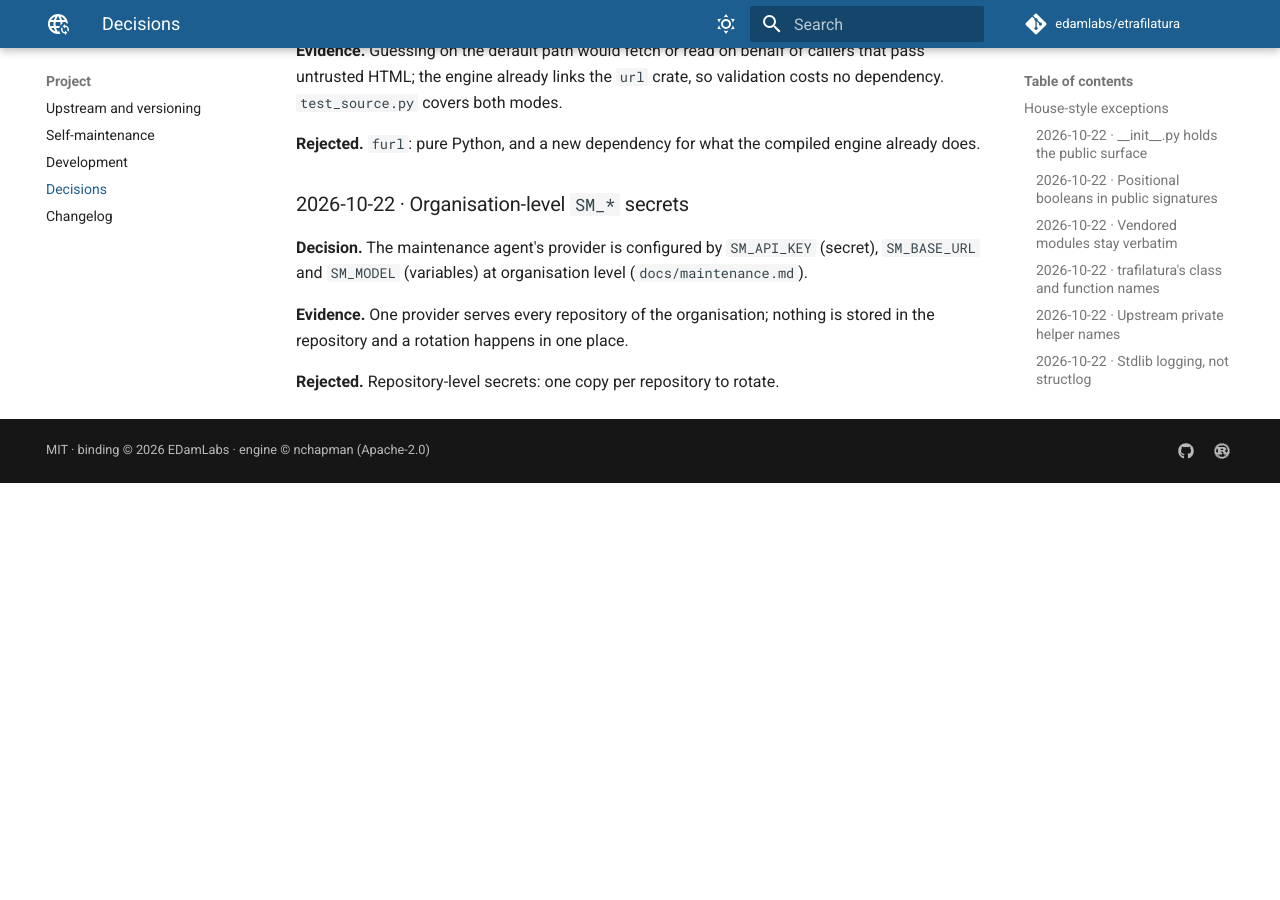
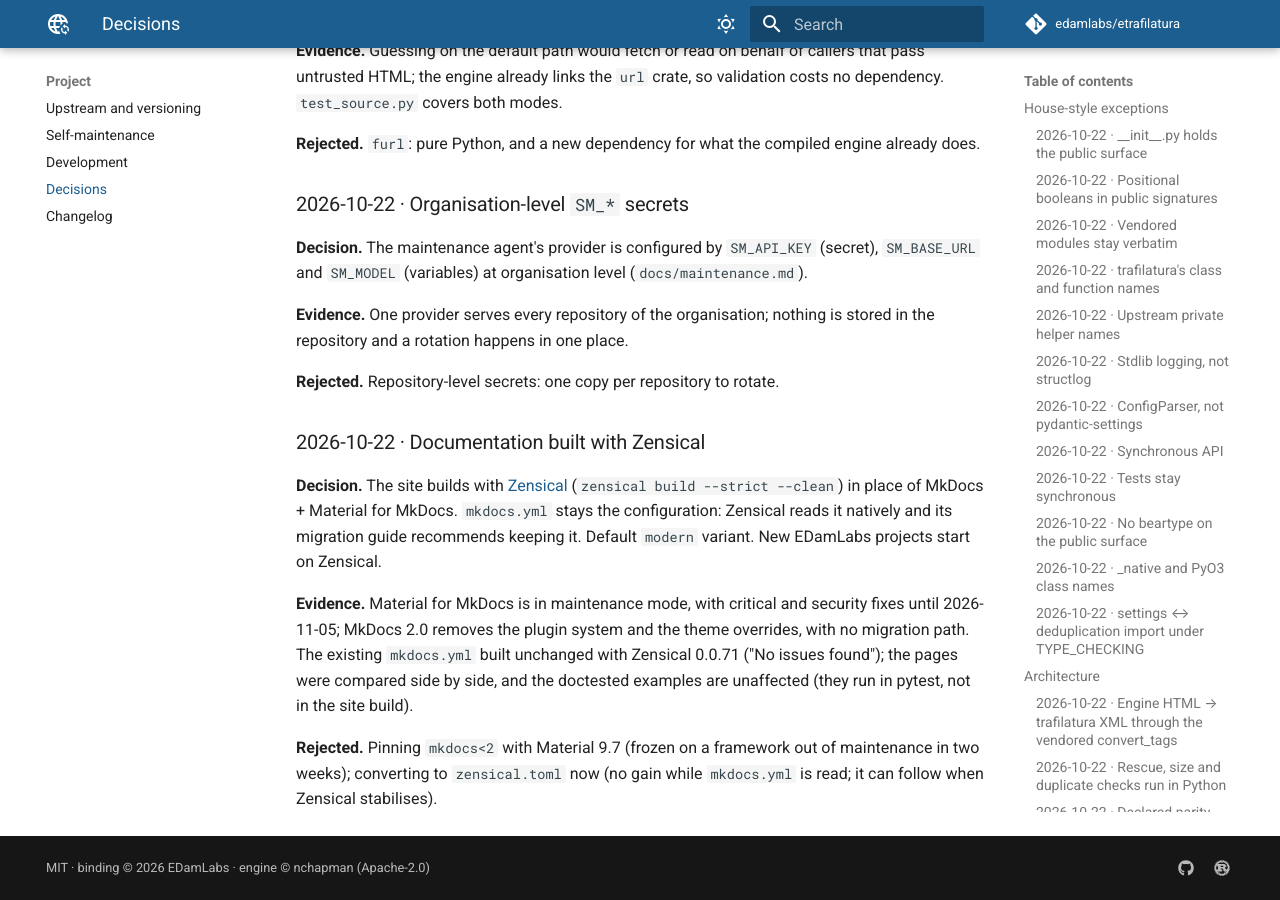
Before and after one commit to edamlabs/etrafilatura, an MkDocs documentation site: the page built from docs/decisions.md, in a window 1280 px wide and 900 px high, scrolled down 4743 px. Built offline with MkDocs 1.6.1 and Material for MkDocs 9.7.7, drawn with Linux system fonts in a browser that asks for light colours; comment, search, counter and statistics services are not loaded; before the commit the page ends 5226 px from its top, so only the background shows below that.

Commit message:
docs: build with Zensical in place of MkDocs + Material
Material for MkDocs is in maintenance until 2026-11-05 and MkDocs 2.0 drops
plugins and theme overrides without a migration path. Zensical reads the
existing mkdocs.yml unchanged (its guide recommends keeping it); strict mode
verified to abort on a broken link. docs group, Makefile, CI, prek and
QWEN.md switched; decision recorded in docs/decisions.md.

Co-Authored-By: Claude Opus 5.5 <noreply@anthropic.com>

```diff
--- a/docs/decisions.md
+++ b/docs/decisions.md
@@ -187,3 +187,17 @@ engine already links the `url` crate, so validation costs no dependency. `test_s
 rotation happens in one place.
 
 **Rejected.** Repository-level secrets: one copy per repository to rotate.
+
+### 2026-10-22 · Documentation built with Zensical
+
+**Decision.** The site builds with [Zensical](https://zensical.org) (`zensical build --strict --clean`) in place
+of MkDocs + Material for MkDocs. `mkdocs.yml` stays the configuration: Zensical reads it natively and its migration
+guide recommends keeping it. Default `modern` variant. New EDamLabs projects start on Zensical.
+
+**Evidence.** Material for MkDocs is in maintenance mode, with critical and security fixes until 2026-11-05;
+MkDocs 2.0 removes the plugin system and the theme overrides, with no migration path. The existing `mkdocs.yml`
+built unchanged with Zensical 0.0.71 ("No issues found"); the pages were compared side by side, and the doctested
+examples are unaffected (they run in pytest, not in the site build).
+
+**Rejected.** Pinning `mkdocs<2` with Material 9.7 (frozen on a framework out of maintenance in two weeks);
+converting to `zensical.toml` now (no gain while `mkdocs.yml` is read; it can follow when Zensical stabilises).
--- a/prek.toml
+++ b/prek.toml
@@ -35,7 +35,7 @@ hooks = [
     { id = "pyproject", name = "validate pyproject", entry = "uv run --no-sync validate-pyproject pyproject.toml", language = "system", files = '^pyproject\.toml$', pass_filenames = false },
     { id = "licenses", name = "third-party licenses match Cargo.lock", entry = "bash -c 'make -s licenses && git diff --exit-code THIRD_PARTY_LICENSES.md'", language = "system", files = '^(Cargo\.(toml|lock)|crates/.*/Cargo\.toml|about\.(toml|hbs))$', pass_filenames = false },
     { id = "zizmor", name = "workflow hardening scan", entry = "uv run --no-sync zizmor --persona=regular .github/workflows", language = "system", files = '^\.github/workflows/.*\.ya?ml$', pass_filenames = false },
-    { id = "docs", name = "mkdocs strict build", entry = "uv run --no-sync mkdocs build --strict --quiet", language = "system", files = '^(docs/|mkdocs\.yml$|CHANGELOG\.md$)', pass_filenames = false },
+    { id = "docs", name = "zensical strict build", entry = "uv run --no-sync zensical build --strict --clean", language = "system", files = '^(docs/|mkdocs\.yml$|CHANGELOG\.md$)', pass_filenames = false },
     { id = "pytest", name = "python suite + coverage gate", entry = "make -s build test", language = "system", always_run = true, pass_filenames = false, stages = ["pre-push"] },
     { id = "llvm-cov", name = "rust coverage ≥ 90% driven by the python suite", entry = "make -s cov", language = "system", always_run = true, pass_filenames = false, stages = ["pre-push"] },
 ]
--- a/pyproject.toml
+++ b/pyproject.toml
@@ -64,7 +64,7 @@ build = [
     "maturin>=1.10",
 ]
 docs = [
-    "mkdocs-material>=9.7",
+    "zensical>=0.0.71,<0.1",
 ]
 dev = [
     { include-group = "lint" },
```
Also changed, not shown: QWEN.md (+2 -2 lines), 3 other files.
